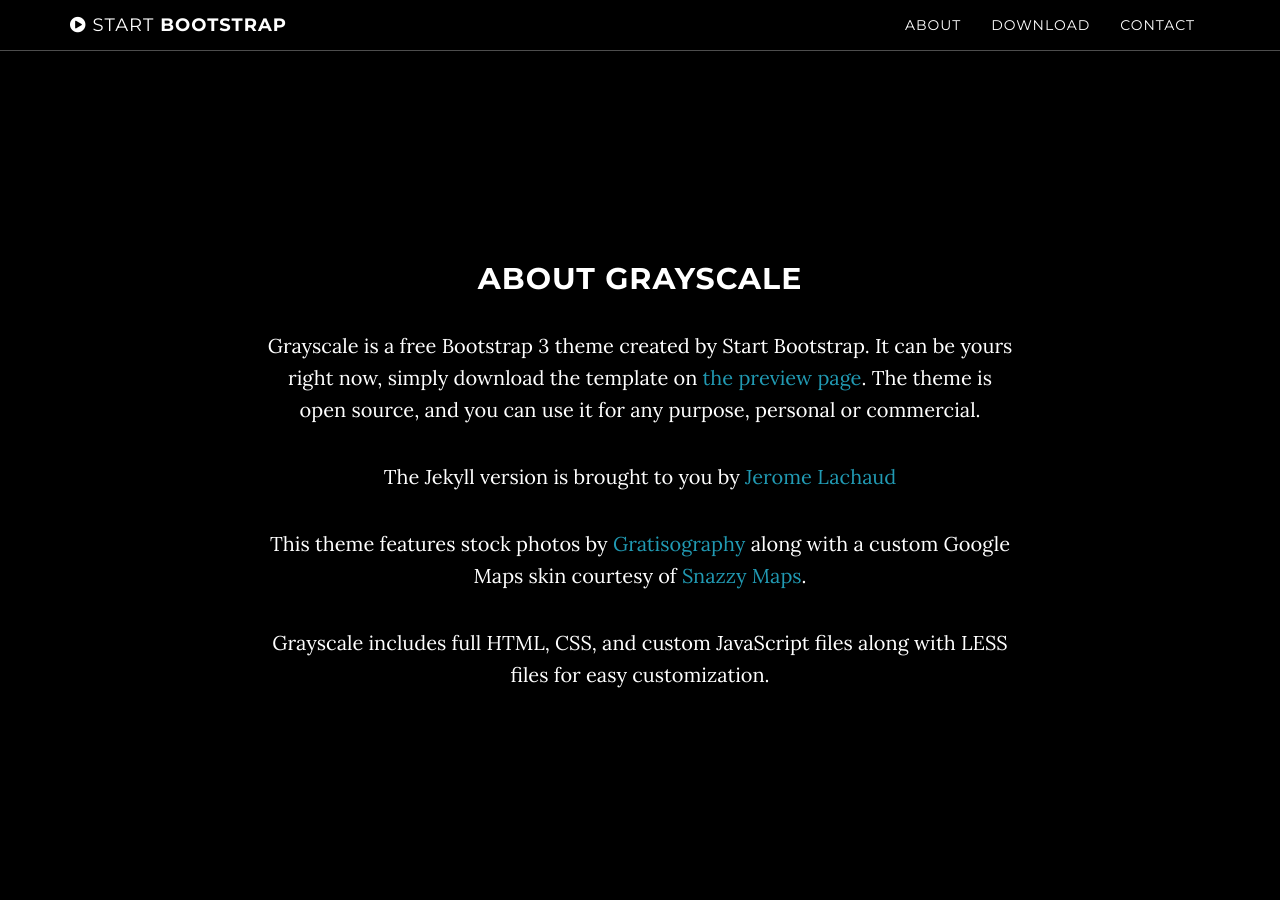
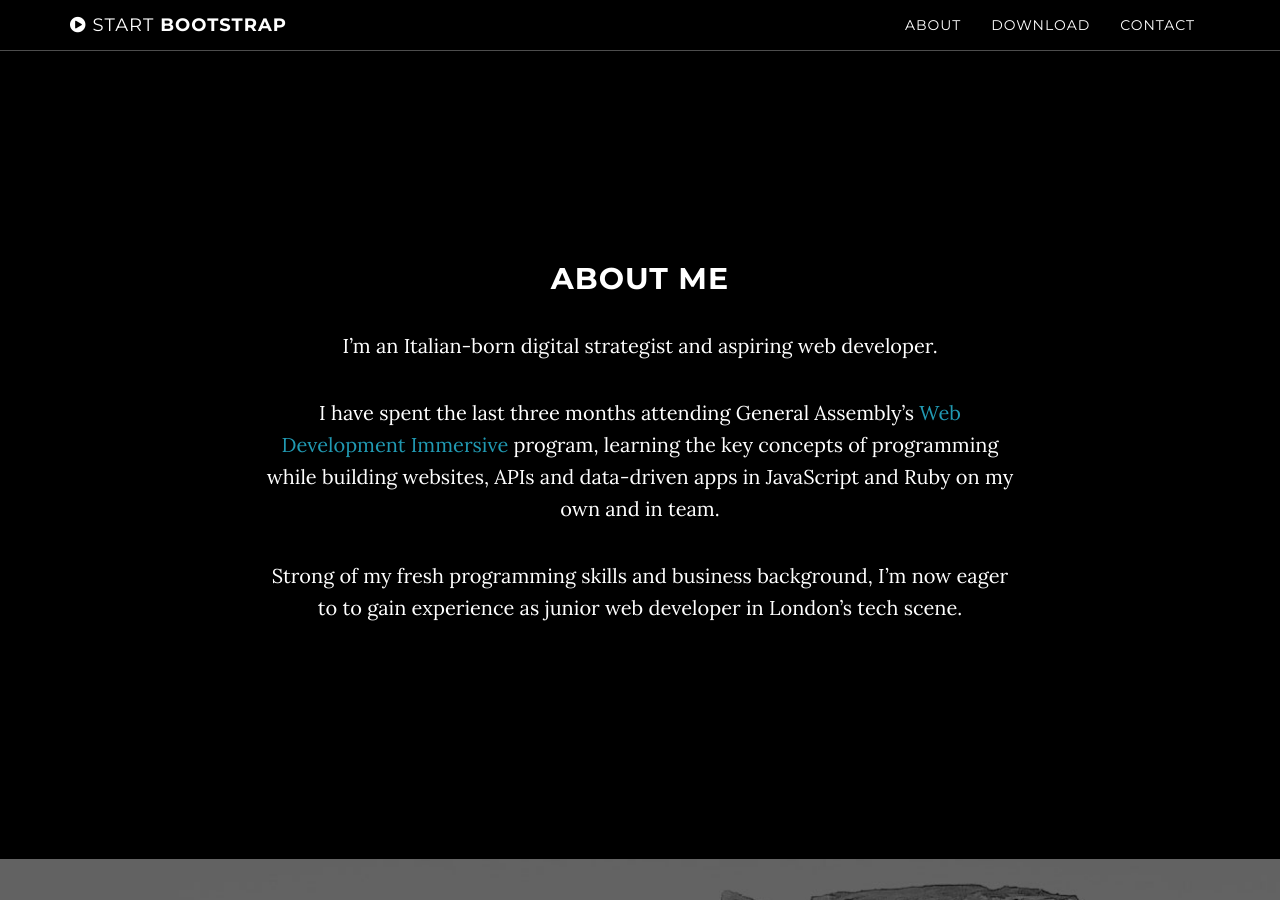
Before and after one commit to jacprada/jacprada.github.io, a Jekyll site: the page built from index.html, in a window 1280 px wide and 900 px high, scrolled down 838 px. Built offline with Jekyll 4.4.1, drawn with Linux system fonts in a browser that asks for light colours.

Commit message:
changed about

```diff
--- a/_includes/about.html
+++ b/_includes/about.html
@@ -2,11 +2,10 @@
     <section id="about" class="container content-section text-center">
         <div class="row">
             <div class="col-lg-8 col-lg-offset-2">
-                <h2>About Grayscale</h2>
-                <p>Grayscale is a free Bootstrap 3 theme created by Start Bootstrap. It can be yours right now, simply download the template on <a href="http://startbootstrap.com/template-overviews/grayscale/">the preview page</a>. The theme is open source, and you can use it for any purpose, personal or commercial.</p>
-                <p>The Jekyll version is brought to you by <a href="https://github.com/jeromelachaud">Jerome Lachaud</a></p>
-                <p>This theme features stock photos by <a href="http://gratisography.com/">Gratisography</a> along with a custom Google Maps skin courtesy of <a href="http://snazzymaps.com/">Snazzy Maps</a>.</p>
-                <p>Grayscale includes full HTML, CSS, and custom JavaScript files along with LESS files for easy customization.</p>
+                <h2>About Me</h2>
+                <p>I’m an Italian-born digital strategist and aspiring web developer.</p>
+                <p>I have spent the last three months attending General Assembly’s <a href="https://generalassemb.ly/education/web-development-immersive">Web Development Immersive</a> program, learning the key concepts of programming while building websites, APIs and data-driven apps in JavaScript and Ruby on my own and in team.</p>
+                <p>Strong of my fresh programming skills and business background, I’m now eager to to gain experience as junior web developer in London’s tech scene.</p>
             </div>
         </div>
     </section>
```
